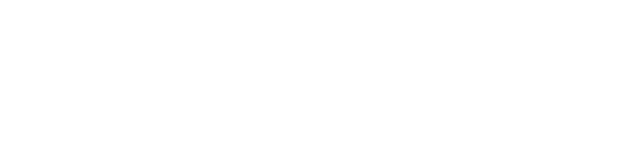
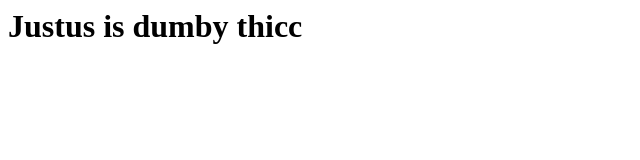
Before and after one commit to DymTim/dymtim.github.io, a plain HTML site: page index.html in a window 1280 px wide. Shown: the whole page, without its empty margins (0-640 px from the left). Drawn offline with Linux system fonts and the light colour scheme.

Commit message:
Update index.html

```diff
--- a/index.html
+++ b/index.html
@@ -1,2 +1,8 @@
 <html>
+  <head>
+    <title>Justus is dumby thicc</title>
+  </head>
+  <body>
+    <h1>Justus is dumby thicc</h1>
+  </body>
 </html>
```
